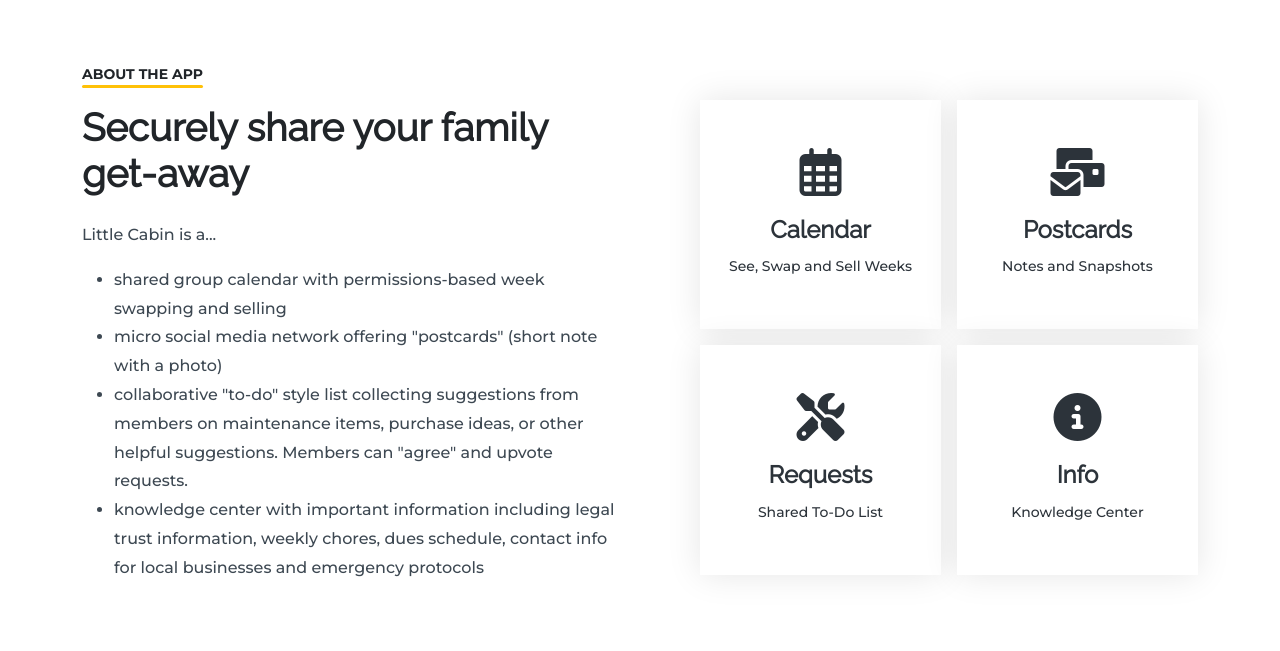
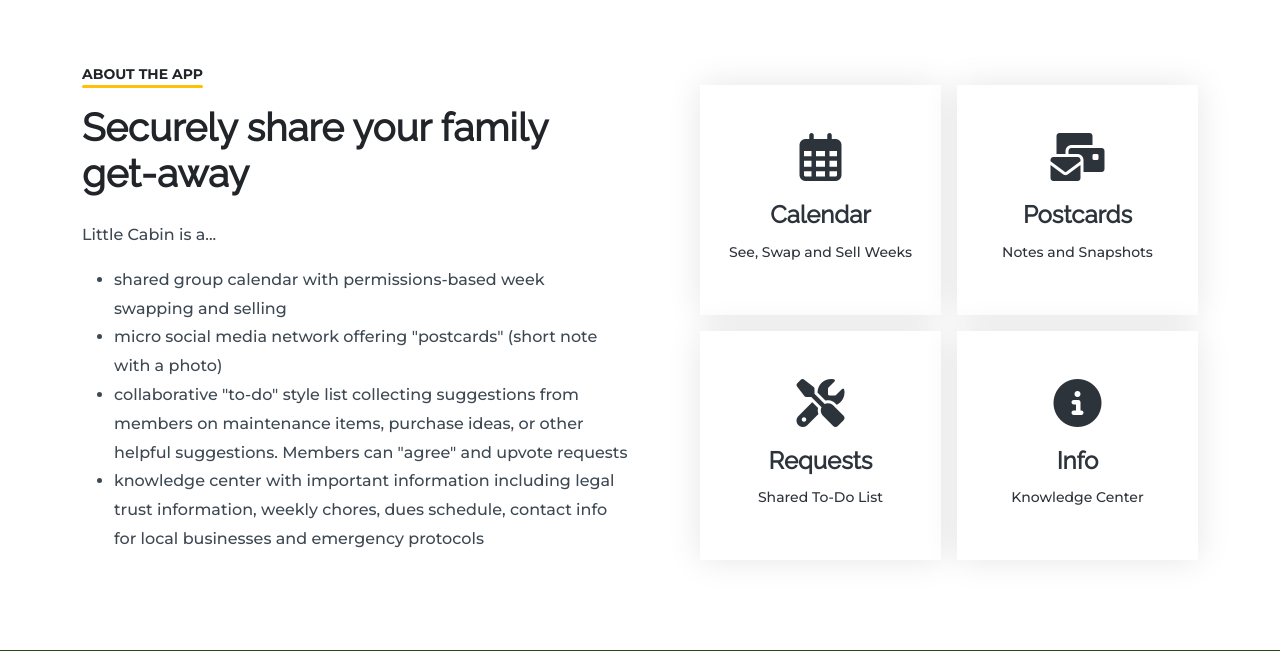
Before and after one commit to benhammondmusic/littlecabin, a Django app: page / in a window 1280 px wide. Shown: the part 624-1275 px from the top of the page. Run offline with Django 3.2, Linux system fonts and the light colour scheme; some libraries are stand-ins or nearby versions.

Commit message:
documentation

```diff
--- a/main_app/templates/home.html
+++ b/main_app/templates/home.html
@@ -39,7 +39,7 @@
             <li>shared group calendar with permissions-based week swapping and selling</li>
             <li>micro social media network offering "postcards" (short note with a photo)</li>
 
-            <li>collaborative "to-do" style list collecting suggestions from members on maintenance items, purchase ideas, or other helpful suggestions. Members can "agree" and upvote requests.</li>
+            <li>collaborative "to-do" style list collecting suggestions from members on maintenance items, purchase ideas, or other helpful suggestions. Members can "agree" and upvote requests</li>
             <li>knowledge center with important information including legal trust information, weekly chores, dues schedule, contact info for local businesses and emergency protocols</li>
           </ul>
         </div>
--- a/main_app/templates/requests.html
+++ b/main_app/templates/requests.html
@@ -71,8 +71,9 @@
                   <button name="submit" value="{{checked_request.id}}" class="btn"><img src="{% static 'assets/images/check.svg' %}" /> <span class="checked">{{checked_request.item}}</span></button>
                 </form>
               </li>
-              {% endfor%}
-              <a href="{% url 'hide_completed_requests' %}" class="btn btn-danger shadow-sm mt-4 fw-bold">Hide Completed Tasks</a>
+              {% endfor%} {% if checked_requests|length > 0 %}
+              <a href="{% url 'hide_completed_requests' %}" class="btn btn-danger shadow-sm mt-4 fw-bold">Hide Completed Requests</a>
+              {% endif %}
             </ul>
           </div>
         </div>
```
Also changed, not shown: main_app/static/assets/css/style.css (+2 -8 lines), README.md, erd.svg, little-cabin-colors.png (added), littlecabin.png (added), wireframes.png (added).
